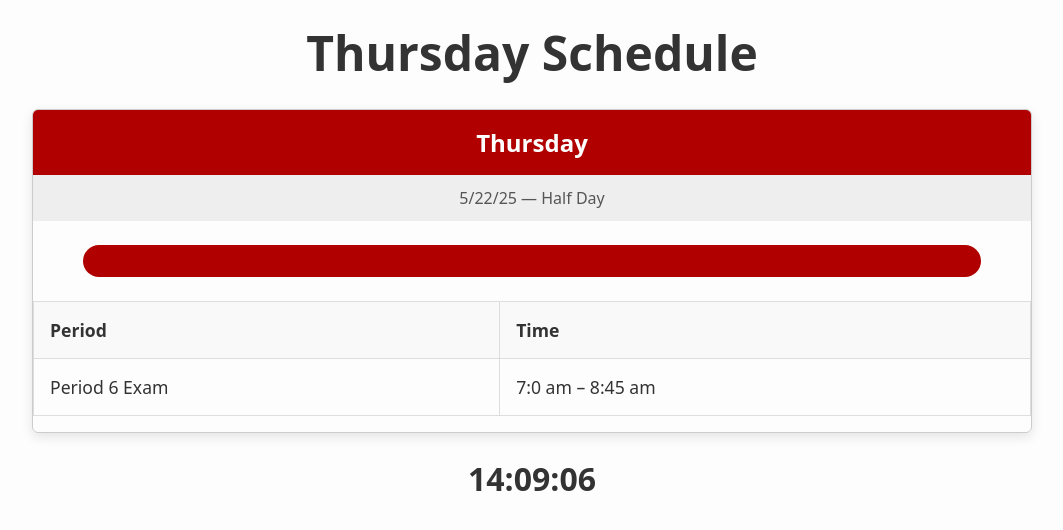
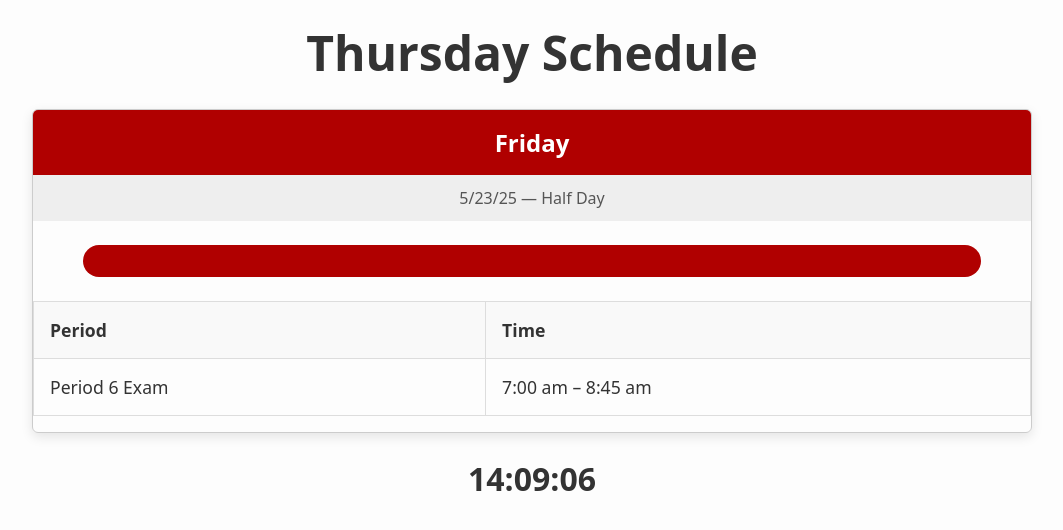
Before and after one commit to msciuca/tuesday_exam_sched, a plain HTML site: page index.html in a window 1280 px wide. Shown: the whole page, without its empty margins (108-1171 px from the left). Drawn offline with Linux system fonts and the light colour scheme.

Commit message:
Update index.html

```diff
--- a/index.html
+++ b/index.html
@@ -90,8 +90,8 @@
 <body>
   <h1>Thursday Schedule</h1>
   <section class="schedule">
-    <div class="schedule-header">Thursday</div>
-    <div class="schedule-subheader">5/22/25 — Half Day</div>
+    <div class="schedule-header">Friday</div>
+    <div class="schedule-subheader">5/23/25 — Half Day</div>
 
     <div class="progress-container">
       <div id="progressBar" class="progress-bar"></div>
@@ -107,7 +107,7 @@
       <tbody>
         <tr>
           <td>Period 6 Exam</td>
-          <td>7:0 am – 8:45 am</td>
+          <td>7:00 am – 8:45 am</td>
         </tr>
       </tbody>
     </table>
```
